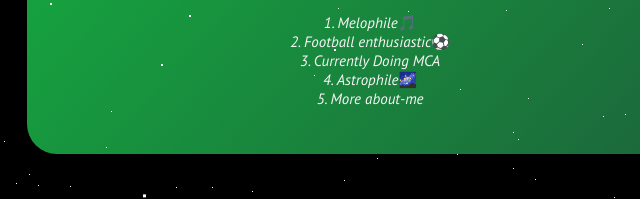
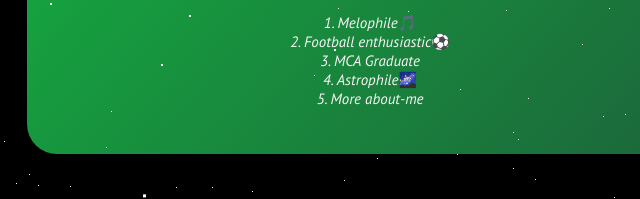
Before and after one commit to YedukrishnanTY/web, a plain HTML site: page index.html in a window 1280 px wide. Shown: the part 1810-2009 px from the top of the page, 283-923 px from the left. Drawn offline with Linux system fonts and the light colour scheme.

Commit message:
updated graduation

```diff
--- a/index.html
+++ b/index.html
@@ -96,7 +96,7 @@
     <ol class=".about-me li">
         <li>Melophile🎵</li>
         <li>Football enthusiastic⚽</li>
-        <li>Currently Doing  MCA</li>
+        <li>MCA Graduate</li>
         <li>Astrophile🌌</li>
        <a href="https://docs.google.com/document/d/1RTHJwIgrSf6lvEW_eU-I4DtPVW2H0MEVxGdqbKqPcvw/edit" target="_blank" style="text-decoration: none;"> <li>More about-me</li></a>
 
```
